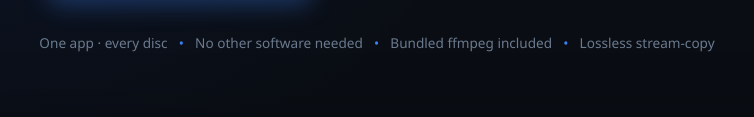
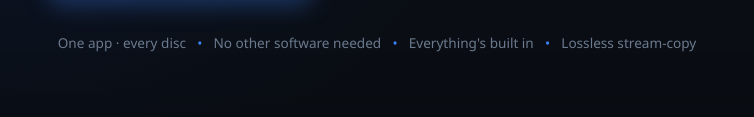
Before and after one commit to TheABBA/FizzDisk, a plain HTML site: page website/index.html in a window 1280 px wide. Shown: the part 626-743 px from the top of the page, 263-1017 px from the left. Drawn offline with Linux system fonts and the light colour scheme.

Commit message:
Website: de-technicalize hero line (Bundled ffmpeg -> Everything's built in)

```diff
--- a/website/index.html
+++ b/website/index.html
@@ -54,7 +54,7 @@
       <span class="dot">•</span>
       <span>No other software needed</span>
       <span class="dot">•</span>
-      <span>Bundled ffmpeg included</span>
+      <span>Everything's built in</span>
       <span class="dot">•</span>
       <span>Lossless stream-copy</span>
     </div>
```
